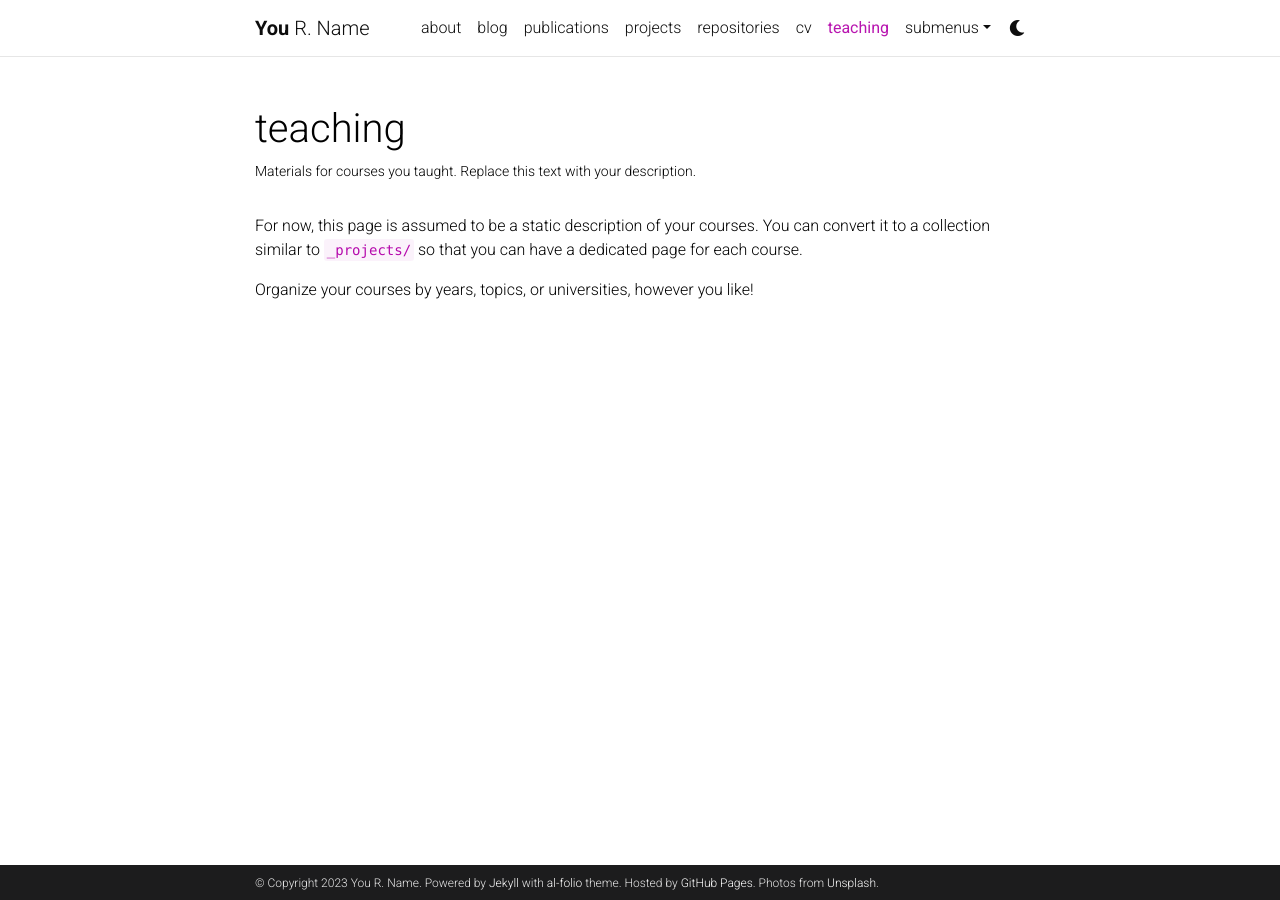
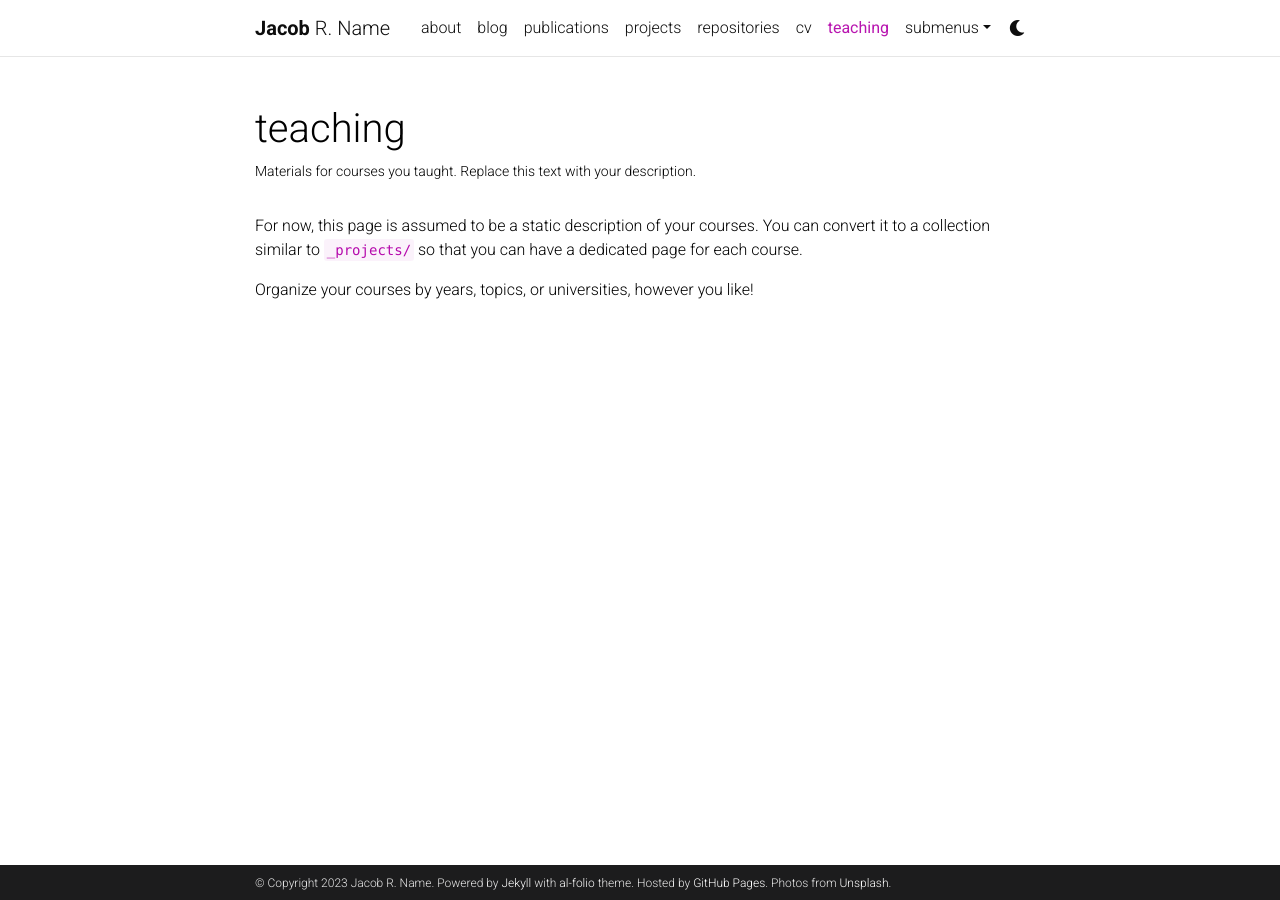
Before and after one commit to JacobPfau/jacobpfau.github.io, a Jekyll site: the page built from _pages/teaching.md, in a window 1280 px wide. Built offline with Jekyll 4.4.1, drawn with Linux system fonts in a browser that asks for light colours; comment, search, counter and statistics services are not loaded; a style sheet for code colours, icons or effects is not loaded.

Commit message:
changed deploy and site

```diff
--- a/_config.yml
+++ b/_config.yml
@@ -3,7 +3,7 @@
 # -----------------------------------------------------------------------------
 
 title: blank # the website title (if blank, full name will be used instead)
-first_name: You
+first_name: Jacob
 middle_name: R.
 last_name: Name
 email: you@example.com
```
